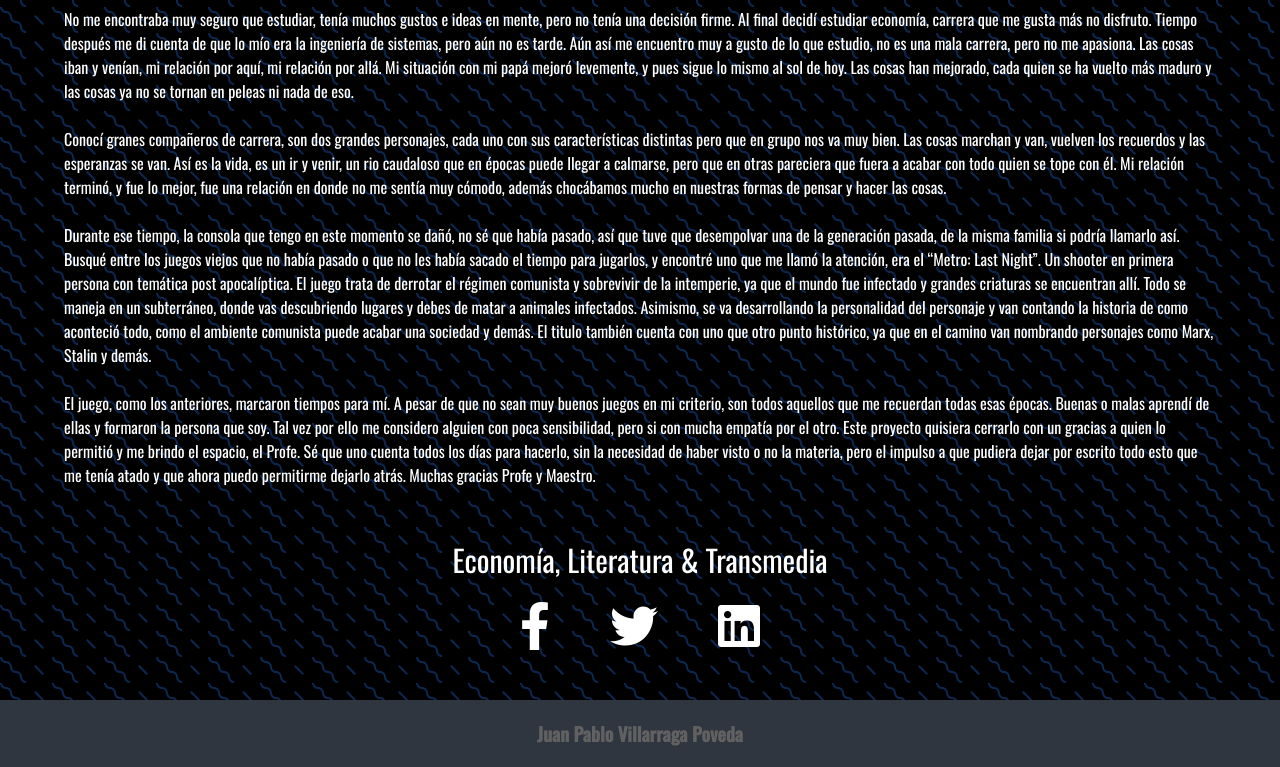
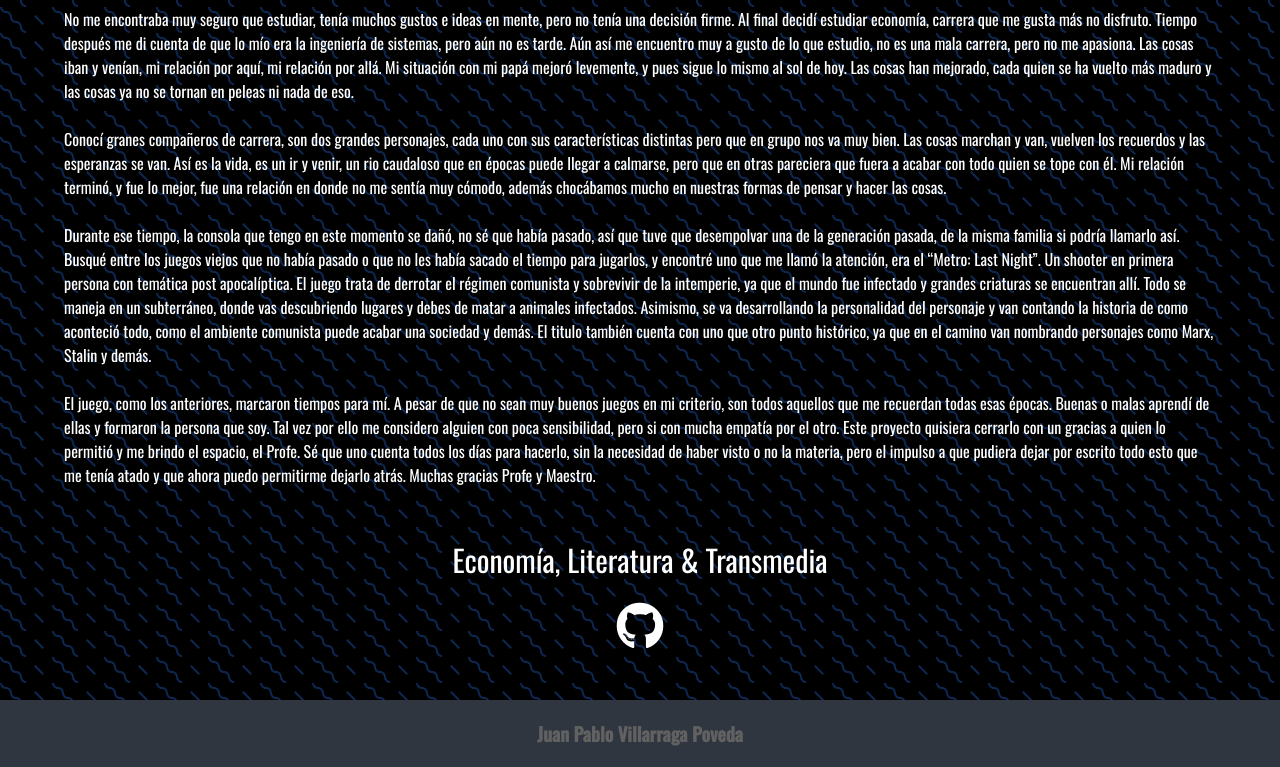
Before and after one commit to JuPa2208/metro, a plain HTML site: page index.html in a window 1280 px wide. Shown: the part 981-1748 px from the top of the page. Drawn offline with nearby package versions, Linux system fonts and the light colour scheme.

Commit message:
Update index.html

```diff
--- a/index.html
+++ b/index.html
@@ -122,14 +122,8 @@
     <section class="social">
       <p>Economía, Literatura & Transmedia</p>
       <div class="links">
-        <a href="https://facebook.com">
-          <i class="fab fa-facebook-f"></i>
-        </a>
-        <a href="https://twitter.com">
-          <i class="fab fa-twitter"></i>
-        </a>
-        <a href="https://linkdin.com">
-          <i class="fab fa-linkedin"></i>
+        <a href="https://github.com/JuPa2208?tab=repositories">
+          <i class="fab fa-github"></i>
         </a>
       </div>
     </section>
```
